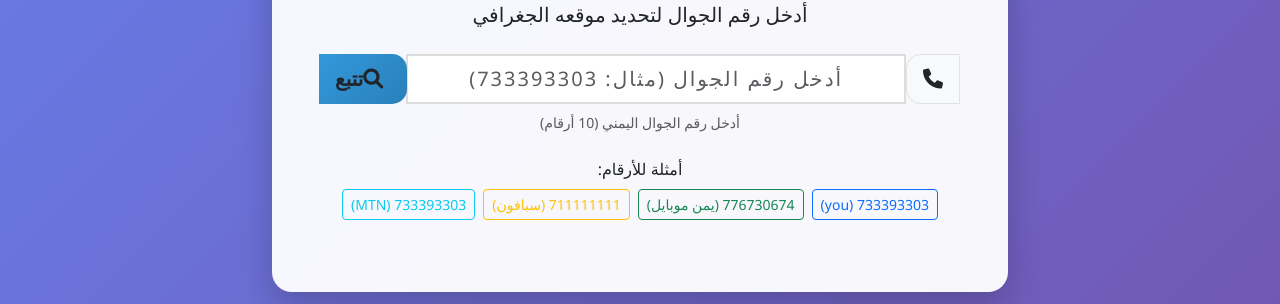
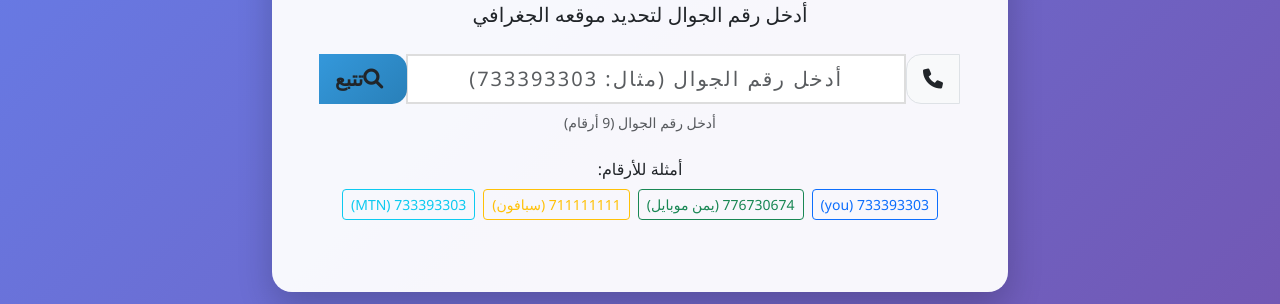
Before and after one commit to Sn4a5s6h/my-app, a Flask app: page / in a window 1280 px wide. Shown: the part 249-553 px from the top of the page. Run offline with Flask 3, Linux system fonts and the light colour scheme; some libraries are stand-ins or nearby versions.

Commit message:
تعديل ملف index.html

```diff
--- a/templates/index.html
+++ b/templates/index.html
@@ -231,7 +231,7 @@
                                     <i class="fas fa-search me-2"></i>تتبع
                                 </button>
                             </div>
-                            <div class="form-text mt-2">أدخل رقم الجوال اليمني (10 أرقام)</div>
+                            <div class="form-text mt-2">أدخل رقم الجوال  (9 أرقام)</div>
                         </div>
 
                         <!-- مثال أرقام -->
```
